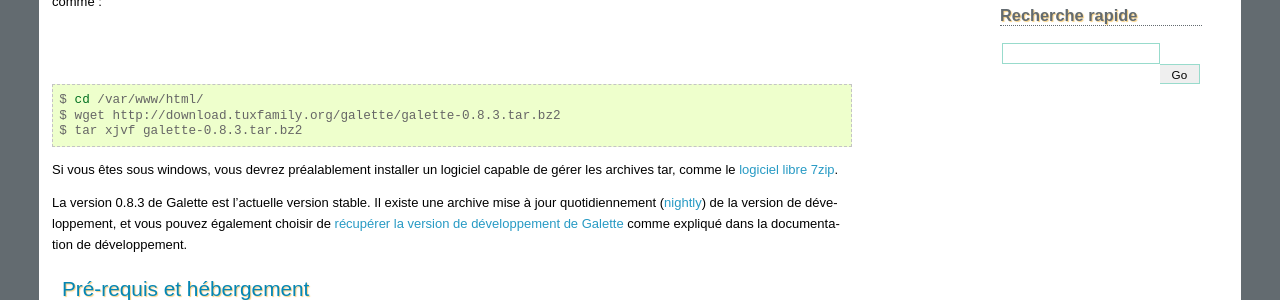
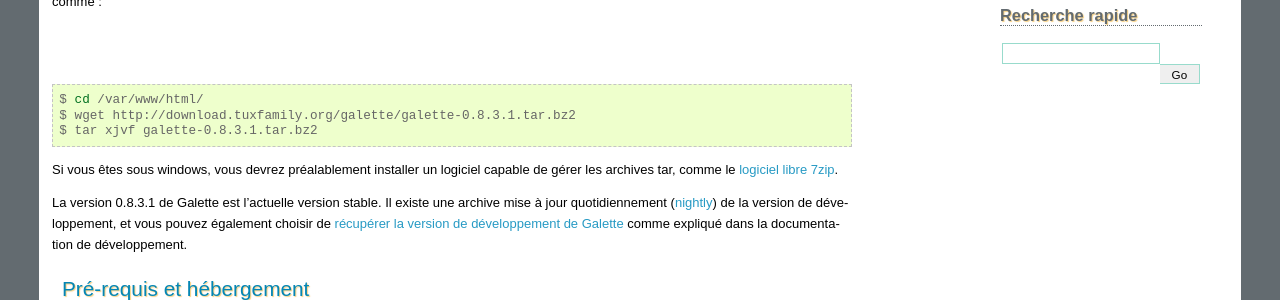
Before and after one commit to galette/galettedoc, a Sphinx documentation site: the page built from source/installation/index.rst, in a window 1280 px wide. Shown: the part 333-633 px from the top of the page. Built offline with Sphinx 7.4.7, drawn with Linux system fonts in a browser that asks for light colours.

Commit message:
Galette 0.8.3.1

```diff
--- a/source/installation/index.rst
+++ b/source/installation/index.rst
@@ -12,17 +12,17 @@ Manuel d'installation de Galette
 
 L'installation de Galette consiste simplement, après avoir effectué quelques tâches préalables, à vous laisser guider par l'interface et renseigner les quelques informations qui vous seront demandées.
 
-Dans un premier temps, vous allez `télécharger Galette <http://download.tuxfamily.org/galette/galette-0.8.3.tar.bz2>`_ et décompresser l'archive. Si vous êtes sous Linux, ça donnera quelque chose comme :
+Dans un premier temps, vous allez `télécharger Galette <http://download.tuxfamily.org/galette/galette-0.8.3.1.tar.bz2>`_ et décompresser l'archive. Si vous êtes sous Linux, ça donnera quelque chose comme :
 
 .. code-block:: bash
 
    $ cd /var/www/html/
-   $ wget http://download.tuxfamily.org/galette/galette-0.8.3.tar.bz2
-   $ tar xjvf galette-0.8.3.tar.bz2
+   $ wget http://download.tuxfamily.org/galette/galette-0.8.3.1.tar.bz2
+   $ tar xjvf galette-0.8.3.1.tar.bz2
 
 Si vous êtes sous windows, vous devrez préalablement installer un logiciel capable de gérer les archives tar, comme le `logiciel libre 7zip <http://www.spiroo.be/7zip/>`_.
 
-La version 0.8.3 de Galette est l'actuelle version stable. Il existe une archive mise à jour quotidiennement (`nightly <http://download.tuxfamily.org/galette/galette-dev.tar.bz2>`_) de la version de développement, et vous pouvez également choisir de  :doc:`récupérer la version de développement de Galette <../development/git>` comme expliqué dans la documentation de développement.
+La version 0.8.3.1 de Galette est l'actuelle version stable. Il existe une archive mise à jour quotidiennement (`nightly <http://download.tuxfamily.org/galette/galette-dev.tar.bz2>`_) de la version de développement, et vous pouvez également choisir de  :doc:`récupérer la version de développement de Galette <../development/git>` comme expliqué dans la documentation de développement.
 
 Pré-requis et hébergement
 -------------------------
--- a/source/installation/update.rst
+++ b/source/installation/update.rst
@@ -12,7 +12,7 @@ Si vous utilisez actuellement une version antérieure de Galette, vous choisirez
 
 Dans un premier temps, déconnectez-vous de votre instance de Galette actuelle.
 
-Ensuite, `téléchargez la dernière version de Galette <http://download.tuxfamily.org/galette/galette-0.8.3.tar.bz2>`_ et mettez à jour les fichiers. Pour plus de détails sur l'installation des fichiers de Galette, reportez-vous à la section :ref:`préparation de l'installation <preparation>`.
+Ensuite, `téléchargez la dernière version de Galette <http://download.tuxfamily.org/galette/galette-0.8.3.1.tar.bz2>`_ et mettez à jour les fichiers. Pour plus de détails sur l'installation des fichiers de Galette, reportez-vous à la section :ref:`préparation de l'installation <preparation>`.
 
 Certains fichiers et répertoires contiennent des données et devraient être réintégrés à la nouvelle installation :
 
```
